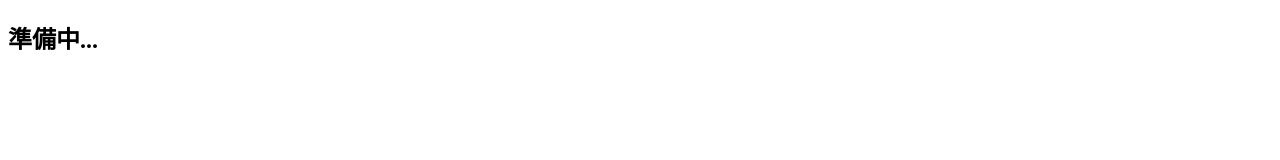
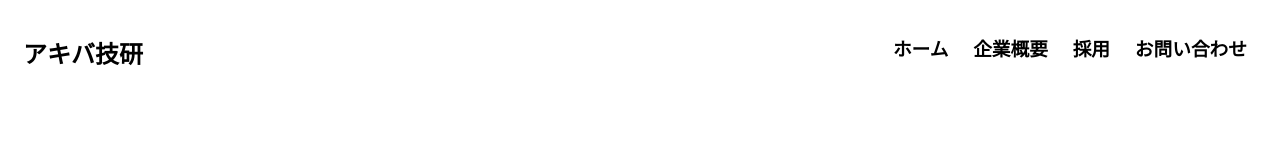
Before and after one commit to akiba-tech/HomePage.github.io, a plain HTML site: page index.html in a window 1280 px wide. Drawn offline with Linux system fonts and the light colour scheme.

Commit message:
ヘッダー追加

```diff
--- a/index.html
+++ b/index.html
@@ -1,10 +1,28 @@
 <!DOCTYPE html>
 <html lang="ja">
     <head>
+        <link rel="stylesheet" href="style.css">
         <title>Akiba Technical Institute LLC</title>
     </head>
     <body>
-        <h2>準備中...</h2>
+        <div class="header">
+            <div class="header_title">
+                <h2>
+                    <a href="">アキバ技研</a>
+                </h2>
+            </div>
+            <div class="header_menu">
+                <h3>
+                    <a class="menu_link" href="">ホーム</a>
+                    <a class="menu_link" href="">企業概要</a>
+                    <a class="menu_link" href="">採用</a>
+                    <a class="menu_link" href="">お問い合わせ</a>
+                </h3>
+            </div>
+        </div>
+        <div class="contents">
+            <!--内容あとで書く-->
+        </div>
     </body>
     <footer>
     </footer>
--- a/style.css
+++ b/style.css
@@ -0,0 +1,30 @@
+.header {
+    margin: 15px;
+    display: flex;
+    a {
+        text-decoration: none;
+    }
+    .header_title {
+        a {
+            color: #000000;
+        }
+    }
+    .header_menu {
+        margin: 0 0 0 auto;
+        .menu_link {
+            padding: 10px;
+        }
+        a:link {
+            color: #000000; transition: 1s;
+        }
+        a:visited {
+            color: #000000
+         }
+        a:hover {
+            color:rgb(255, 255, 255); background-color: #000000;
+        }
+        a:active {
+            color:rgb(255, 255, 255); background-color:transition;
+        }
+    }
+}
```
